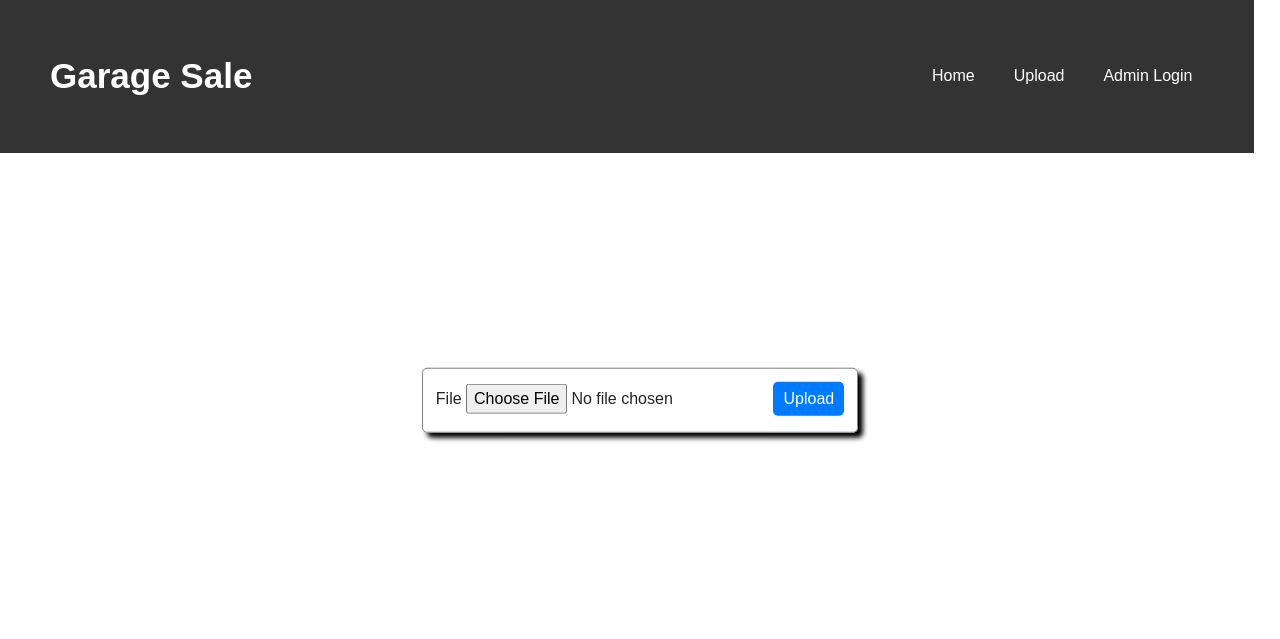
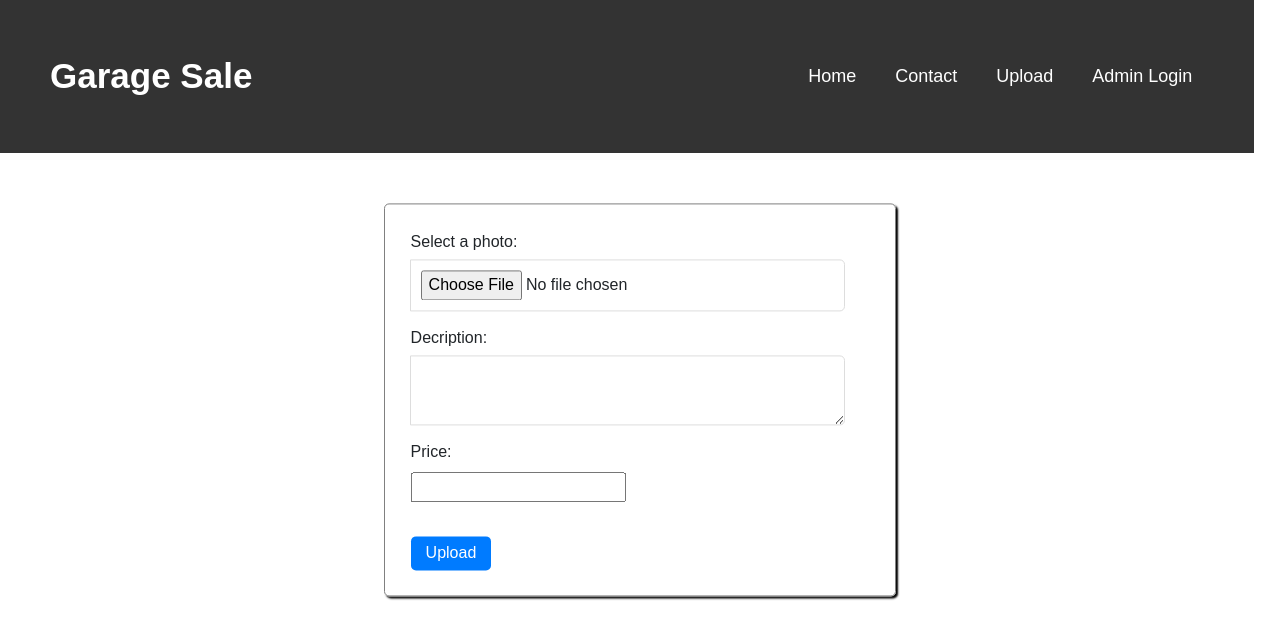
Before and after one commit to edwinciornei/diy-frame, a Flask app: page /upload in a window 1280 px wide. Shown: the top 639 px of the page. Run offline with Flask 3, Linux system fonts and the light colour scheme; the visitor is signed in with stand-in values (Sample User, id 1); some libraries are stand-ins or nearby versions.

Commit message:
contact form included/clean style.css

```diff
--- a/main.py
+++ b/main.py
@@ -21,7 +21,7 @@
 # CONTACT
 @app.route('/contact',  methods=['GET', 'POST'])
 def contact():
-    return 'Contact'
+    return render_template('contact.html')
 
 
 # WRAPPER
@@ -75,6 +75,8 @@
         session.pop('admin')
 
     return redirect("/adminlogin")
+
+
 @app.route("/home/<hash_image>", methods=["GET"])
 def only_image(hash_image):
     image_from_db = db_items.find_one({"sha256": hash_image})
@@ -95,6 +97,8 @@
     origin_name = request.files['file'].filename
     data = request.files['file'].stream.read()
     hash_image = sha256(data).hexdigest()
+    description = request.form['description']
+    price = request.form['price']
 
     image_from_db = db_items.find_one({"sha256": hash_image})
 
@@ -102,11 +106,13 @@
         db_items.insert_one({
             'name': origin_name,
             'sha256': hash_image,
-            'image_data': data
+            'image_data': data,
+            'description': description,
+            'price': price,
+        })
 
-        })
     images_list = [doc for doc in db_items.find()]
-    return render_template("home.html", img_ids = [img['sha256'] for img in images_list])
+    return render_template("home.html",img_ids = [img['sha256'] for img in images_list])
 
 
 if __name__ == "__main__":
--- a/services/db.py
+++ /dev/null
@@ -1,2 +0,0 @@
-from pymongo import MongoClient
-from . import db
--- a/static/css/style.css
+++ b/static/css/style.css
@@ -9,53 +9,108 @@
 #del-button {
     position: relative;
     left: 40px;
-    right: 10px;
     color: #007bff;
     text-decoration: none;
 }
 
-/* Style for file uploader */
-.in-out-up {
-    display: flex;
-    flex-direction: column;
-    align-items: center;
-    justify-content: center;
+/* Generic container styles */
+.in-out-up, .contact-form {
     position: absolute;
+    left: 50%;
     top: 50%;
-    left: 50%;
     transform: translate(-50%, -50%);
-    padding: 1%;
+    padding: 2%;
     border: 1px solid grey;
     border-radius: 5px;
-    box-shadow: 5px 5px 5px black;
+    box-shadow: 2px 2px 2px black;
 }
 
-/* Styles for the logout link */
-.in-out-up a {
-    position: absolute;
-    top: 10px;
-    right: 10px;
-    color: #007bff;
-    text-decoration: none;
+.in-out-up {
+    text-align: left;
+    width: 25%;
+    background-color: #fff;
 }
 
+.contact-form {
+    width: 40%;
+}
 
-.in-out-up input[type="submit"] {
+/* Input groups */
+.input-group {
+    width: 95%;
+    margin-bottom: 10px;
+}
+
+.input-group-price {
+    width: 5%;
+    margin-bottom: 10px;
+}
+
+.input-group label,
+.input-group input,
+.input-group textarea {
+    display: block;
+    margin-bottom: 5px;
+}
+
+.input-group input,
+.input-group textarea {
+    width: 100%;
+    padding: 10px;
+    border: 1px solid #ddd;
+    border-radius: 5px;
+    font-size: 16px;
+}
+
+.input-group textarea {
+    resize: vertical;
+    min-height: 60px;
+}
+
+/* Image styles */
+.thumbnails {
+    width: 100%;
+    height: auto;
+    object-fit: cover;
+    max-height: 200px;
+    border-top-left-radius: 0.25rem;
+    border-top-right-radius: 0.25rem;
+}
+
+.image-description,
+.image-price {
+    margin-top: 10px;
+    text-align: left;
+    padding: 5px 0;
+}
+
+.image-description {
+    font-size: 1em;
+}
+
+.image-price {
+    font-weight: bold;
+    color: #333;
+}
+
+/* Card */
+.card {
+    border: 1px solid grey;
+    border-radius: 5px;
+    box-shadow: 2px 2px 2px black;
+}
+
+/* Submit button */
+input[type="submit"] {
     background-color: #007bff;
     color: #fff;
     border: none;
-    padding: 5px 10px;
+    padding: 5px 15px;
     border-radius: 5px;
     cursor: pointer;
-    transition: background-color 0.2s;
+    transition: background-color 0.2s ease-in-out;
 }
 
-.thumbnails {
-    width: 60%;
-    height: 60%; /* adjust the height as needed */
-    object-fit: cover;
-    margin-bottom: 40px;
-    margin-left: 40px;
-    margin-top: 40px;
-    margin-right: 40px;
+input[type="submit"]:hover {
+    background-color: #0056b3;
 }
--- a/templates/admin_login/login.html
+++ b/templates/admin_login/login.html
@@ -1,5 +1,5 @@
 {% extends "base.html" %}
-{% block title %}Home{% endblock %}
+{% block title %}Login{% endblock %}
 {% block body %}
 {{ super() }}
 <div class="in-out-up">
--- a/templates/home.html
+++ b/templates/home.html
@@ -4,6 +4,7 @@
   <meta charset="UTF-8">
   <meta name="viewport" content="width=device-width, initial-scale=1.0">
   <link rel="stylesheet" href="https://maxcdn.bootstrapcdn.com/bootstrap/4.5.2/css/bootstrap.min.css">
+  <link rel="stylesheet" href="/static/css/style.css">
   <title>Garage Sale</title>
   <style>
     /* Reset some default styles */
@@ -38,6 +39,7 @@
       text-decoration: none;
     }
     .navbar-menu {
+      font-size: 18px;
       display: flex;
       list-style: none;
       margin: 0;
@@ -84,23 +86,26 @@
       <a href="/" class="navbar-logo">Garage Sale</a>
       <ul class="navbar-menu">
         <li><a href="/">Home</a></li>
+        <li><a href="/contact">Contact</a></li>
         <li><a href="/upload">Upload</a></li>
         <li><a href="/adminlogin">Admin Login</a></li>
       </ul>
     </div>
   </nav>
-<div class="cotainer mt-1">
-  <div class="row">
-      {% for image in images %}
-        <div class="col-3 col-md-4 col-sm-6">
-        <link rel="stylesheet" href="/static/css/style.css">
-          <img class="thumbnails" src="/home/{{ image.sha256 }}">
-          {% if session["admin"] %}
-          <button id="del-button">Delete</button>
-          {% endif %}
-        </div>
-      {% endfor %}
+  <div class="container mt-5">
+    <div class="row">
+        {% for image in images %}
+          <div class="col-lg-4 col-md-6 mb-4">
+            <div class="card h-100">
+              <img class="card-img-top thumbnails" src="/home/{{ image.sha256 }}" alt="Image Description">
+              <div class="card-body">
+                <p class="card-text image-description">{{ image.description }}</p>
+                <p class="card-text image-price">${{ image.price }}</p>
+              </div>
+            </div>
+          </div>
+        {% endfor %}
+    </div>
   </div>
-</div>
 </body>
 </html>
--- a/templates/upload.html
+++ b/templates/upload.html
@@ -2,12 +2,24 @@
 {% block title %}{% endblock %}
 {% block body %}
 {{ super() }}
-<div class="in-out-up">
-<link rel="stylesheet" href="/static/css/style.css">
+<div class="contact-form">
+    <link rel="stylesheet" href="/static/css/style.css">
     <form action="/upload" method="POST" enctype="multipart/form-data">
-        <label for="file">File</label>
-        <input type="file" name="file">
+        <div class="input-group">
+            <label for="file">Select a photo:</label>
+            <input type="file" name="file" required>
+        </div>
 
+        <div class="input-group">
+            <label for="description">Decription:</label>
+            <textarea name="description" required></textarea>
+        </div>
+
+        <div class="input-group-price">
+            <label for="price">Price:</label>
+            <input type="text" name="price" required>
+        </div>
+        <br>
         <input type="submit" value="Upload">
     </form>
 </div>
```
Also changed, not shown: templates/contact.html (added, +25 -0 lines), services/__init__.py (deleted), services/sale_items.py (deleted).
